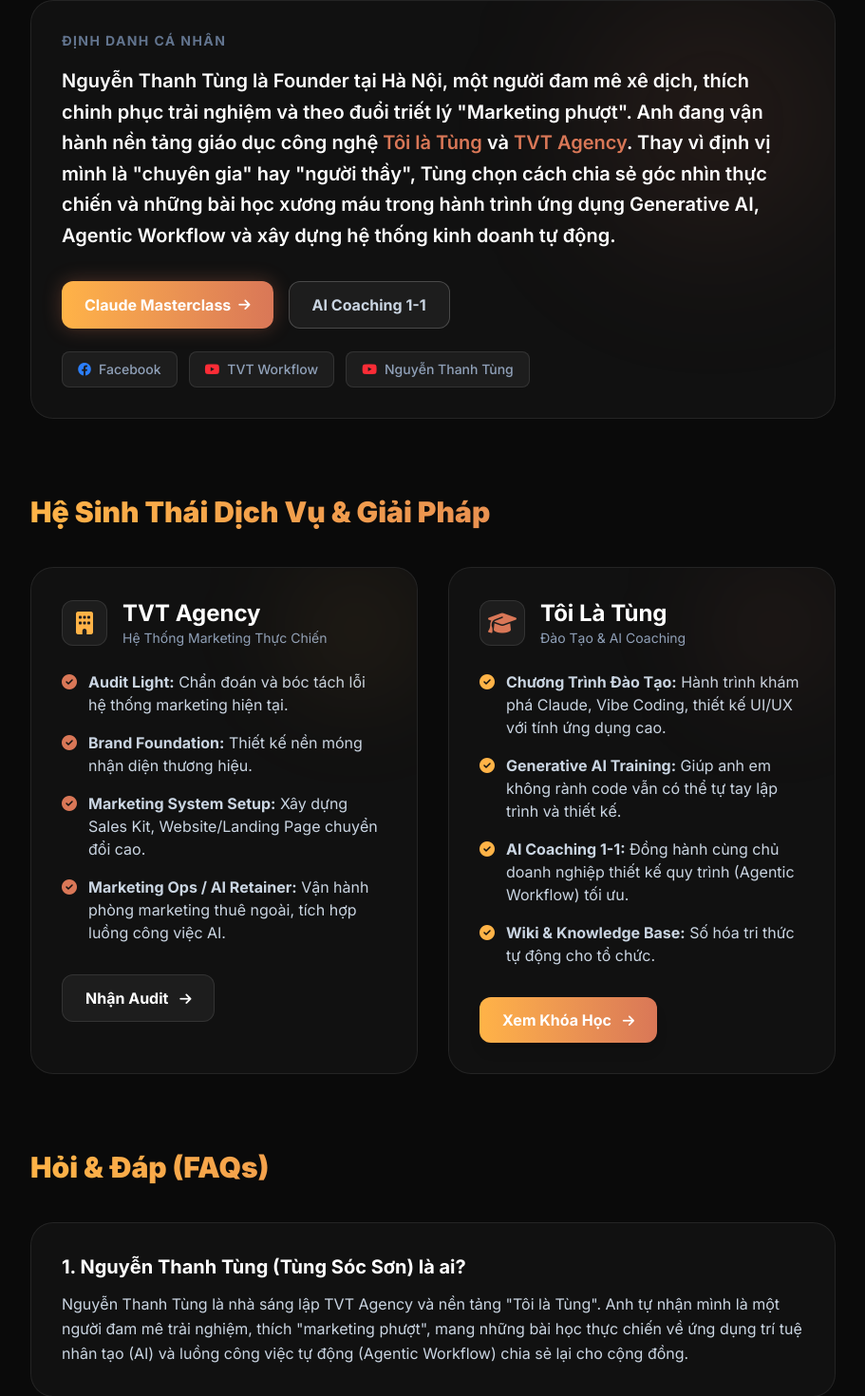
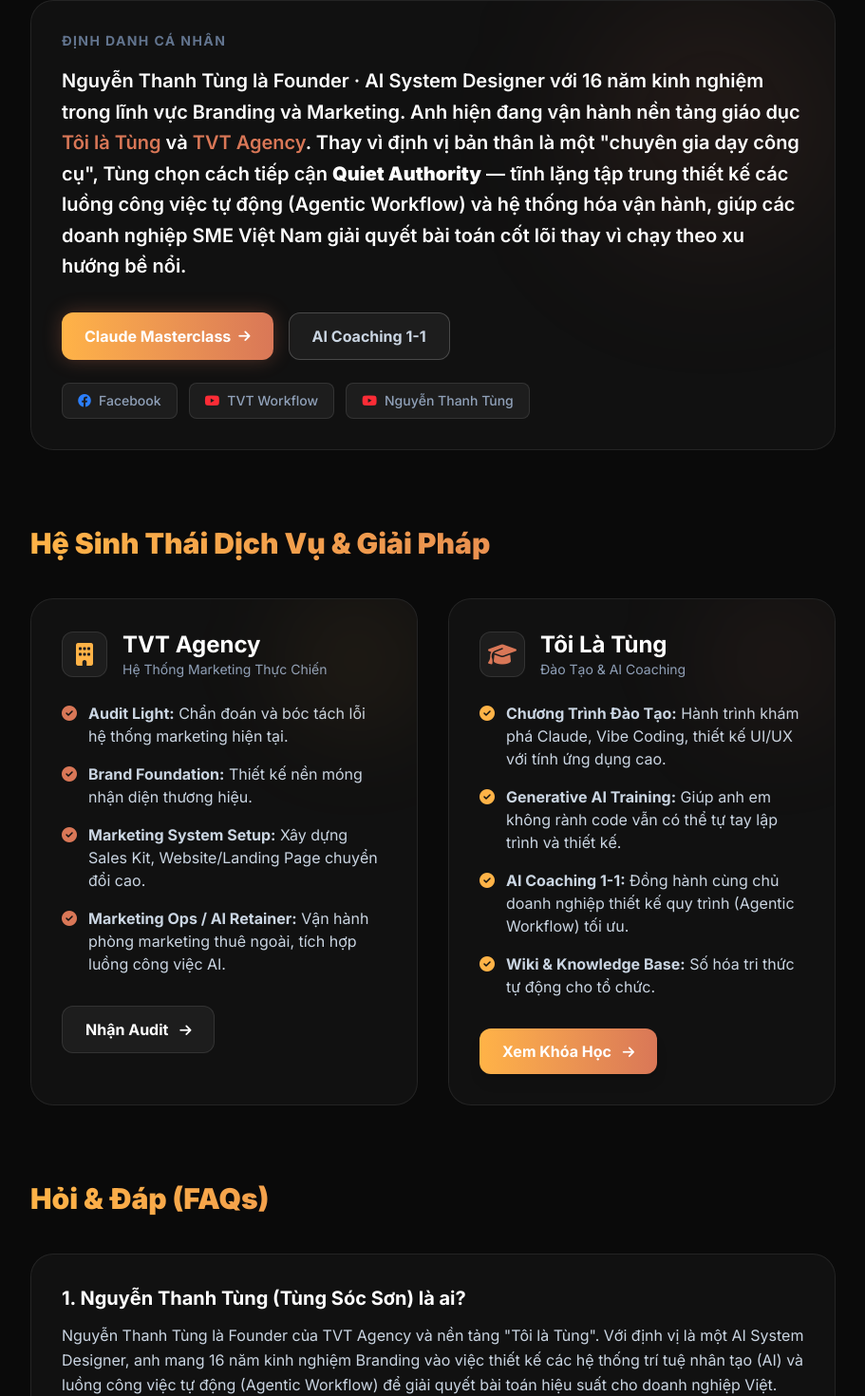
Before and after one commit to tvt-ai-max/toilatung, a Next.js app: page /ve-tung in a window 1280 px wide. Shown: the part 560-2030 px from the top of the page at 95% size, without its empty margins (184-1095 px from the left). Built offline with nearby package versions, Linux system fonts and the light colour scheme.

Commit message:
content: synchronize /ve-tung page with Quiet Authority and AI System Designer positioning

```diff
--- a/src/app/ve-tung/page.tsx
+++ b/src/app/ve-tung/page.tsx
@@ -102,7 +102,7 @@
               <div className="absolute top-0 right-0 w-64 h-64 bg-[#D97757]/10 blur-[80px] rounded-full pointer-events-none"></div>
               <h2 className="text-sm uppercase tracking-widest text-slate-500 font-bold mb-4">Định danh cá nhân</h2>
               <p className="text-lg md:text-xl text-white leading-relaxed font-semibold relative z-10">
-                Nguyễn Thanh Tùng là Founder tại Hà Nội, một người đam mê xê dịch, thích chinh phục trải nghiệm và theo đuổi triết lý "Marketing phượt". Anh đang vận hành nền tảng giáo dục công nghệ <Link href="/" className="text-[#D97757] hover:underline">Tôi là Tùng</Link> và <a href="https://thevanan.com" target="_blank" rel="noopener noreferrer" className="text-[#D97757] hover:underline">TVT Agency</a>. Thay vì định vị mình là "chuyên gia" hay "người thầy", Tùng chọn cách chia sẻ góc nhìn thực chiến và những bài học xương máu trong hành trình ứng dụng Generative AI, Agentic Workflow và xây dựng hệ thống kinh doanh tự động.
+                Nguyễn Thanh Tùng là Founder · AI System Designer với 16 năm kinh nghiệm trong lĩnh vực Branding và Marketing. Anh hiện đang vận hành nền tảng giáo dục <Link href="/" className="text-[#D97757] hover:underline">Tôi là Tùng</Link> và <a href="https://thevanan.com" target="_blank" rel="noopener noreferrer" className="text-[#D97757] hover:underline">TVT Agency</a>. Thay vì định vị bản thân là một "chuyên gia dạy công cụ", Tùng chọn cách tiếp cận <strong>Quiet Authority</strong> — tĩnh lặng tập trung thiết kế các luồng công việc tự động (Agentic Workflow) và hệ thống hóa vận hành, giúp các doanh nghiệp SME Việt Nam giải quyết bài toán cốt lõi thay vì chạy theo xu hướng bề nổi.
               </p>
               {/* Quick links */}
               <div className="mt-8 flex flex-wrap gap-4 relative z-10">
@@ -218,15 +218,15 @@
               <div className="glass-panel p-6 md:p-8 hover:border-[#D97757]/40 transition-colors">
                 <h3 className="text-xl font-bold text-white mb-3">1. Nguyễn Thanh Tùng (Tùng Sóc Sơn) là ai?</h3>
                 <p className="leading-relaxed">
-                  Nguyễn Thanh Tùng là nhà sáng lập TVT Agency và nền tảng "Tôi là Tùng". Anh tự nhận mình là một người đam mê trải nghiệm, thích "marketing phượt", mang những bài học thực chiến về ứng dụng trí tuệ nhân tạo (AI) và luồng công việc tự động (Agentic Workflow) chia sẻ lại cho cộng đồng.
+                  Nguyễn Thanh Tùng là Founder của TVT Agency và nền tảng "Tôi là Tùng". Với định vị là một AI System Designer, anh mang 16 năm kinh nghiệm Branding vào việc thiết kế các hệ thống trí tuệ nhân tạo (AI) và luồng công việc tự động (Agentic Workflow) để giải quyết bài toán hiệu suất cho doanh nghiệp Việt.
                 </p>
               </div>
 
               {/* FAQ 2 */}
               <div className="glass-panel p-6 md:p-8 hover:border-[#D97757]/40 transition-colors">
-                <h3 className="text-xl font-bold text-white mb-3">2. Nền tảng "Tôi là Tùng" cung cấp những khóa học gì?</h3>
+                <h3 className="text-xl font-bold text-white mb-3">2. Nền tảng "Tôi là Tùng" cung cấp những giá trị gì?</h3>
                 <p className="leading-relaxed">
-                  "Tôi là Tùng" cung cấp các chương trình đào tạo chuyên sâu về AI thực chiến như: <Link href="/course/claude-masterclass" className="text-[#D97757] hover:underline">Claude Masterclass</Link>, Vibe Coding, Thiết kế Landing Page bằng AI và các khóa học Generative AI dành riêng cho người không chuyên IT.
+                  "Tôi là Tùng" không bán khóa học hời hợt. Nền tảng cung cấp các chương trình đào tạo chuyên sâu về tư duy thiết kế hệ thống như: <Link href="/course/claude-masterclass" className="text-[#D97757] hover:underline">Claude Masterclass</Link>, Vibe Coding, và các khung chuẩn hóa (Framework) để người dùng tự tay lập trình Agent cho riêng mình.
                 </p>
               </div>
 
@@ -263,9 +263,9 @@
             </h2>
             <div className="flex flex-wrap gap-3">
               {[
-                "AI Marketing Automation", "Marketing Phượt", "Generative AI Training", "Claude Masterclass",
-                "Hệ điều hành AI", "Agentic Workflow", "Tối ưu hóa luồng công việc AI",
-                "Next.js SEO", "Chinh phục Trải nghiệm"
+                "AI System Design", "Agentic Workflow", "Branding 16 năm", "SME Operations",
+                "Hệ điều hành AI", "Quiet Authority", "Tối ưu hóa luồng công việc AI",
+                "Data-Driven", "Nền tảng tự động hóa"
               ].map((keyword) => (
                 <span key={keyword} className="px-4 py-2 bg-white/5 border border-white/10 rounded-full text-sm font-medium text-slate-300 hover:bg-white/10 hover:text-white transition-colors">
                   {keyword}
@@ -274,9 +274,9 @@
             </div>
 
             <div className="mt-12 p-8 glass-panel border-[#D97757]/20">
-              <h3 className="text-lg font-bold text-white mb-3">Về tư duy thực chiến</h3>
+              <h3 className="text-lg font-bold text-white mb-3">Về tư duy thực chiến (Quiet Authority)</h3>
               <p className="text-slate-400 leading-relaxed">
-                Nguyễn Thanh Tùng (Tùng Sóc Sơn) luôn tin rằng việc học phải đi đôi với hành. Các chương trình như Claude Masterclass hay Đồng hành AI 1-1 không chỉ dừng ở mặt công nghệ, mà là cách chúng ta cùng thiết kế nên những Agentic Workflow tự động hóa, mở ra luồng công việc mượt mà và tận hưởng trọn vẹn từng khoảnh khắc trong quá trình vận hành doanh nghiệp.
+                Tôi tin rằng: "Không học AI để biết thêm. Học AI để tạo ra kết quả thực tế". Các dự án và chương trình của tôi không chỉ dừng ở mặt lý thuyết công nghệ, mà là sự minh chứng qua những bộ máy AI đang chạy thật (Proof of Work), đem lại khả năng giảm thiểu chi phí và tăng trưởng quy mô (Scale) cho tổ chức một cách tĩnh lặng nhưng uy lực.
               </p>
             </div>
           </section>
```
